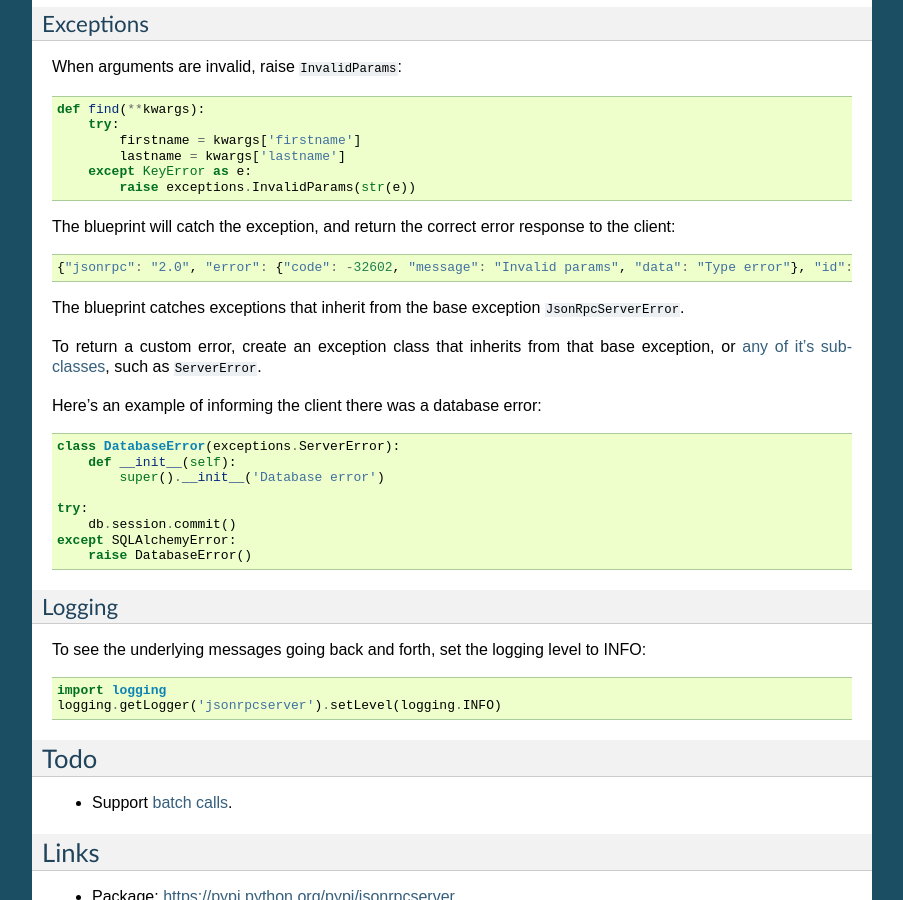
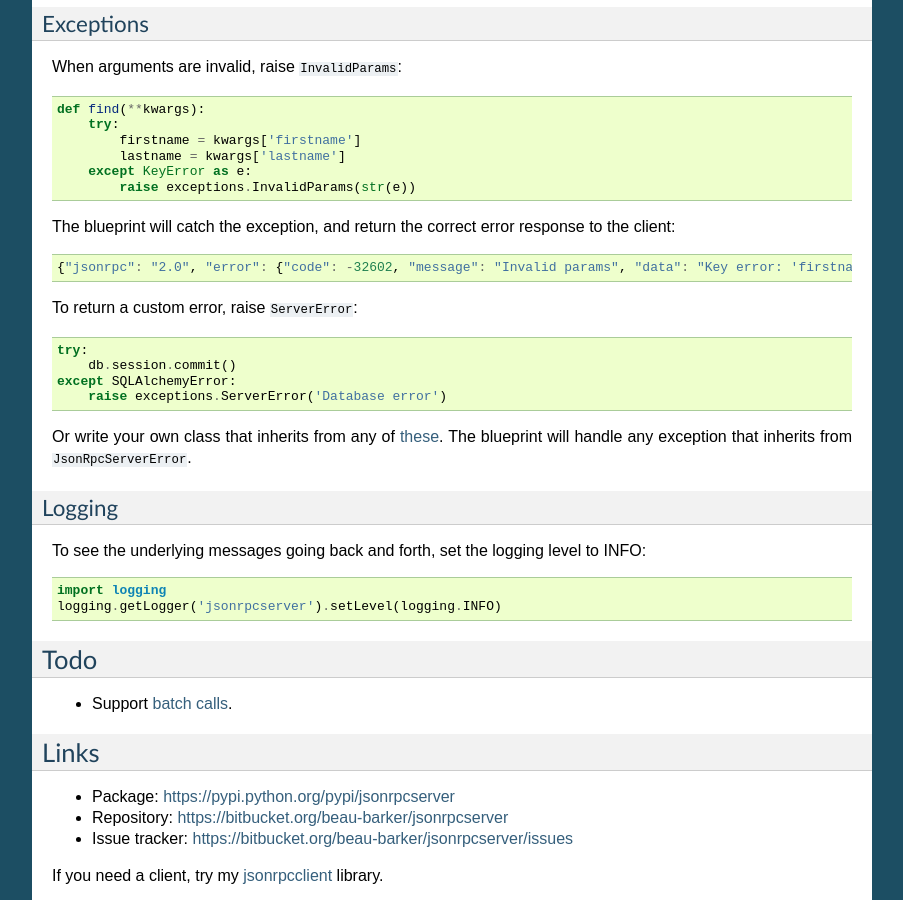
Before and after one commit to explodinglabs/jsonrpcserver, a Sphinx documentation site: the page built from doc/index.rst, in a window 1280 px wide and 900 px high, scrolled down 1000 px. Shown: the whole window, without its empty margins (198-1101 px from the left). Built offline with Sphinx 7.4.7, drawn with Linux system fonts in a browser that asks for light colours.

Commit message:
Continuing to rewrite the exceptions section.

```diff
--- a/doc/index.rst
+++ b/doc/index.rst
@@ -76,26 +76,19 @@ to the client:
 
 .. code-block:: javascript
 
-    {"jsonrpc": "2.0", "error": {"code": -32602, "message": "Invalid params", "data": "Type error"}, "id": 1}
+    {"jsonrpc": "2.0", "error": {"code": -32602, "message": "Invalid params", "data": "Key error: 'firstname'"}, "id": 1}
 
-The blueprint catches exceptions that inherit from the base exception
-``JsonRpcServerError``.
-
-To return a custom error, create an exception class that inherits from that
-base exception, or `any of it's subclasses
-<https://bitbucket.org/beau-barker/jsonrpcserver/src/tip/jsonrpcserver/exceptions.py>`_, such as
-``ServerError``.
-
-Here's an example of informing the client there was a database error::
-
-    class DatabaseError(exceptions.ServerError):
-        def __init__(self):
-            super().__init__('Database error')
+To return a custom error, raise ``ServerError``::
 
     try:
         db.session.commit()
     except SQLAlchemyError:
-        raise DatabaseError()
+        raise exceptions.ServerError('Database error')
+
+Or write your own class that inherits from any of `these
+<https://bitbucket.org/beau-barker/jsonrpcserver/src/tip/jsonrpcserver/exceptions.py>`_.
+The blueprint will handle any exception that inherits from
+``JsonRpcServerError``.
 
 Logging
 ^^^^^^^
```
